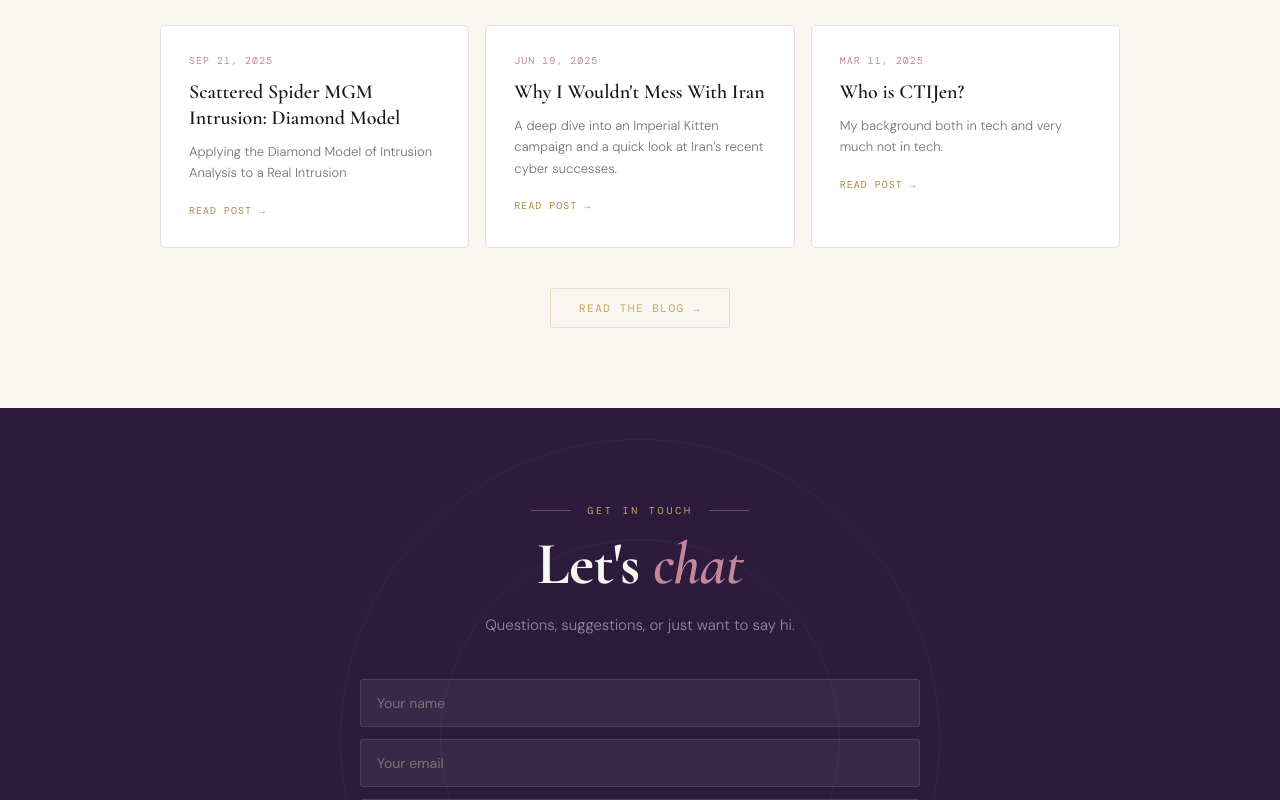
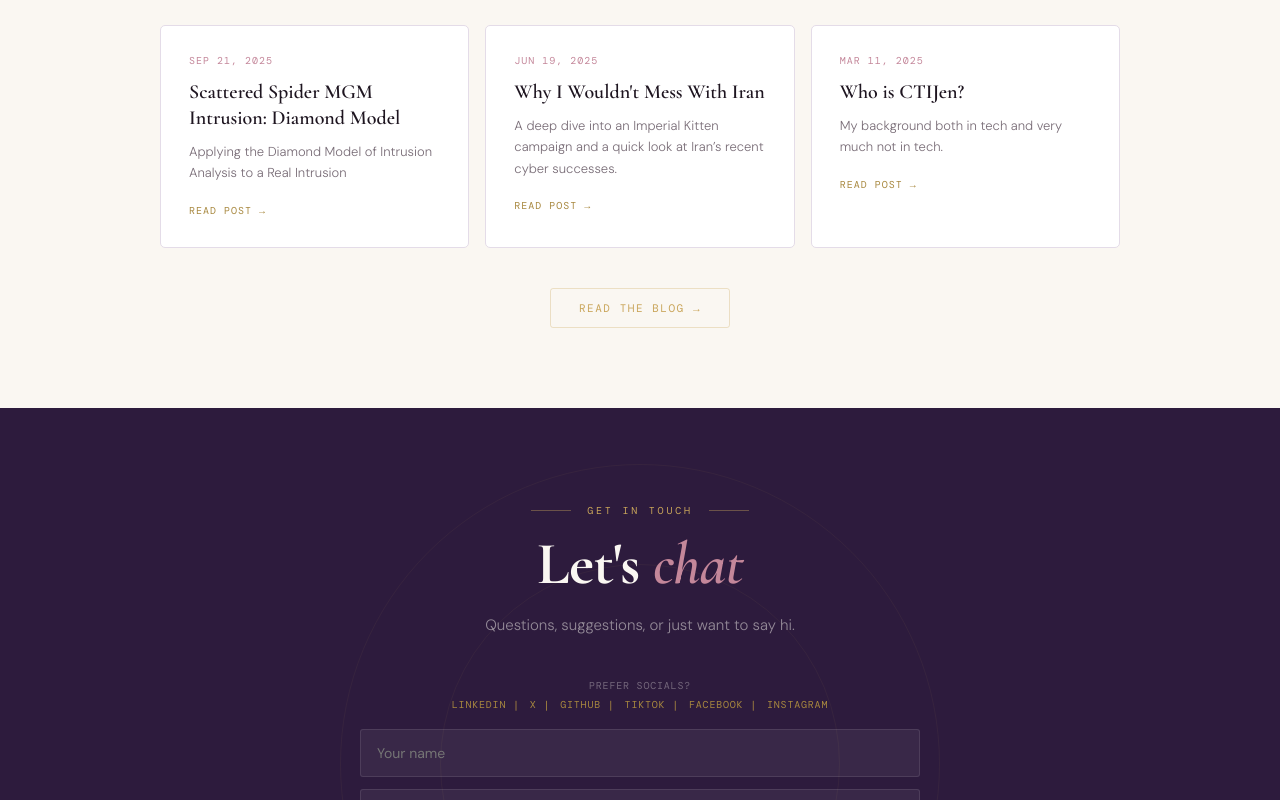
Before and after one commit to CTIJen/ctijen-site, a Next.js app: page / in a window 1280 px wide. Shown: the part 2000-2800 px from the top of the page. Built offline with nearby package versions, Linux system fonts and the light colour scheme.

Commit message:
making links look more clearly like links

```diff
--- a/src/app/certifications/page.tsx
+++ b/src/app/certifications/page.tsx
@@ -37,7 +37,7 @@ export default function CertificationsPage() {
               <div key={i} style={{ background: 'var(--warm-white)', border: '1px solid var(--border)', borderRadius: '5px', padding: '24px', display: 'grid', gridTemplateColumns: '1fr auto', gap: '24px', alignItems: 'start' }}>
                 <div>
                   <div style={{ display: 'flex', alignItems: 'center', gap: '10px', marginBottom: '8px', flexWrap: 'wrap' }}>
-                    <a href={cert.href} target="_blank" rel="noopener noreferrer" style={{ fontFamily: "'Cormorant Garamond', serif", fontSize: '18px', fontWeight: 700, color: 'var(--ink)', textDecoration: 'none' }}>{cert.name}</a>
+                    <a href={cert.href} target="_blank" rel="noopener noreferrer" style={{ fontFamily: "'Cormorant Garamond', serif", fontSize: '18px', fontWeight: 700, color: 'var(--ink)', textDecoration: 'none' }}>{cert.name} ↗</a>
                     {cert.ctiSpecific && <Tag variant="advanced">CTI Cert</Tag>}
                   </div>
                   <p style={{ fontSize: '13px', color: 'var(--mid)', lineHeight: 1.7, fontWeight: 300 }}>{cert.desc}</p>
--- a/src/app/conferences/page.tsx
+++ b/src/app/conferences/page.tsx
@@ -44,7 +44,7 @@ export default function ConferencesPage() {
             onMouseEnter={e => (e.currentTarget as HTMLElement).style.background = '#fff'}
             onMouseLeave={e => (e.currentTarget as HTMLElement).style.background = i % 2 === 0 ? 'var(--cream)' : 'var(--warm-white)'}>
               <div style={{ padding: '20px 24px', borderRight: '1px solid var(--border)' }}>
-                <a href={con.href} target="_blank" rel="noopener noreferrer" style={{ fontFamily: "'Cormorant Garamond', serif", fontSize: '17px', fontWeight: 700, color: 'var(--ink)', textDecoration: 'none', display: 'block', marginBottom: '4px' }}>{con.name}</a>
+                <a href={con.href} target="_blank" rel="noopener noreferrer" style={{ fontFamily: "'Cormorant Garamond', serif", fontSize: '17px', fontWeight: 700, color: 'var(--ink)', textDecoration: 'none', display: 'block', marginBottom: '4px' }}>{con.name} ↗</a>
                 <span style={{ fontFamily: "'DM Mono', monospace", fontSize: '9px', color: 'var(--mid)', letterSpacing: '0.08em' }}>{con.type}</span>
               </div>
               <div style={{ padding: '20px 16px', borderRight: '1px solid var(--border)', display: 'flex', alignItems: 'center' }}>
--- a/src/app/experience/page.tsx
+++ b/src/app/experience/page.tsx
@@ -90,9 +90,6 @@ export default function ExperiencePage() {
         <h1 className="page-hero-title">
           Real-world <em>CTI impact</em>
         </h1>
-        <p className="page-hero-desc">
-          Detailed background for hiring teams, collaborators, and leaders evaluating practical threat intelligence program experience.
-        </p>
         <p
           style={{
             marginTop: '20px',
--- a/src/app/jobs/page.tsx
+++ b/src/app/jobs/page.tsx
@@ -27,7 +27,7 @@ export default function JobsPage() {
           <div style={{ display: 'grid', gridTemplateColumns: 'repeat(auto-fill, minmax(280px, 1fr))', gap: '12px' }}>
             {boards.map((board, i) => (
               <ResourceCard key={i}>
-                <a href={board.href} target="_blank" rel="noopener noreferrer" style={{ fontFamily: "'Cormorant Garamond', serif", fontSize: '18px', fontWeight: 700, color: 'var(--ink)', textDecoration: 'none', display: 'block', marginBottom: '10px' }}>{board.name}</a>
+                <a href={board.href} target="_blank" rel="noopener noreferrer" style={{ fontFamily: "'Cormorant Garamond', serif", fontSize: '18px', fontWeight: 700, color: 'var(--ink)', textDecoration: 'none', display: 'block', marginBottom: '10px' }}>{board.name} ↗</a>
                 <p style={{ fontSize: '13px', color: 'var(--mid)', lineHeight: 1.65, fontWeight: 300 }}>{board.desc}</p>
               </ResourceCard>
             ))}
--- a/src/app/layout.tsx
+++ b/src/app/layout.tsx
@@ -4,7 +4,7 @@ import Nav from '@/components/Nav';
 const socialLinks = [
   {
     label: 'LinkedIn',
-    href: 'https://www.linkedin.com/in/jen-k-3920b2b4/',
+    href: 'https://www.linkedin.com/in/ctijen/',
     icon: (
       <svg viewBox="0 0 24 24" aria-hidden="true">
         <path d="M6.94 8.5v9.56M6.94 5.93a1.2 1.2 0 1 1 0 2.4 1.2 1.2 0 0 1 0-2.4ZM11.67 18.06V8.5h4.2a3.1 3.1 0 0 1 3.1 3.1v6.46M11.67 12.7a3.65 3.65 0 0 1 3.65-3.65" />
@@ -34,10 +34,31 @@ const socialLinks = [
   },
   {
     label: 'Facebook',
-    href: 'https://facebook.com/share/19zDXpmzxw/',
+    href: 'https://facebook.com/ctijen1/',
     icon: (
       <svg viewBox="0 0 24 24" aria-hidden="true">
         <path d="M13.4 20v-7h2.4l.4-3h-2.8V8.4c0-.9.3-1.5 1.6-1.5h1.4V4.2A15.2 15.2 0 0 0 15 4c-2.6 0-4.3 1.6-4.3 4.4V10H8.3v3h2.4v7" />
+      </svg>
+    ),
+  },
+  {
+    label: 'X',
+    href: 'https://x.com/CTIJen_',
+    icon: (
+      <svg viewBox="0 0 24 24" aria-hidden="true">
+        <path d="M5 4.5 19 19.5M19 4.5 5 19.5" />
+      </svg>
+    ),
+  },
+  {
+    label: 'GitHub',
+    href: 'https://github.com/CTIJen',
+    icon: (
+      <svg viewBox="0 0 24 24" aria-hidden="true">
+        <path
+          style={{ fill: 'currentColor', stroke: 'none' }}
+          d="M12 3.6a8.8 8.8 0 0 0-2.8 17.1c.44.08.6-.2.6-.44v-1.52c-2.45.53-2.96-1.04-2.96-1.04-.4-1-.98-1.28-.98-1.28-.8-.55.06-.54.06-.54.9.06 1.37.9 1.37.9.8 1.37 2.1.97 2.62.74.08-.58.31-.97.56-1.2-1.96-.22-4.02-.98-4.02-4.37 0-.97.35-1.76.9-2.38-.1-.22-.4-1.12.08-2.33 0 0 .74-.24 2.42.9a8.5 8.5 0 0 1 4.4 0c1.68-1.14 2.42-.9 2.42-.9.48 1.21.18 2.11.09 2.33.56.62.9 1.4.9 2.38 0 3.4-2.06 4.15-4.03 4.36.32.28.6.82.6 1.66v2.46c0 .24.16.52.61.44A8.8 8.8 0 0 0 12 3.6Z"
+        />
       </svg>
     ),
   },
--- a/src/app/mentorship/page.tsx
+++ b/src/app/mentorship/page.tsx
@@ -23,7 +23,7 @@ export default function MentorshipPage() {
               <div key={i} style={{ background: 'var(--warm-white)', border: '1px solid var(--border)', borderRadius: '5px', padding: '28px' }}>
                 <div style={{ display: 'flex', justifyContent: 'space-between', alignItems: 'flex-start', gap: '16px', marginBottom: '12px' }}>
                   <div>
-                    <a href={org.href} target="_blank" rel="noopener noreferrer" style={{ fontFamily: "'Cormorant Garamond', serif", fontSize: '20px', fontWeight: 700, color: 'var(--ink)', textDecoration: 'none', display: 'block', marginBottom: '4px' }}>{org.name}</a>
+                    <a href={org.href} target="_blank" rel="noopener noreferrer" style={{ fontFamily: "'Cormorant Garamond', serif", fontSize: '20px', fontWeight: 700, color: 'var(--ink)', textDecoration: 'none', display: 'block', marginBottom: '4px' }}>{org.name} ↗</a>
                     <span style={{ fontFamily: "'DM Mono', monospace", fontSize: '10px', color: 'var(--gold-dim)', letterSpacing: '0.06em' }}>{org.format}</span>
                   </div>
                   <Tag variant={org.cost.startsWith('Free') ? 'free' : 'paid'}>{org.cost}</Tag>
--- a/src/app/page.tsx
+++ b/src/app/page.tsx
@@ -462,6 +462,49 @@ export default function Home() {
             Questions, suggestions, or just want to say hi.
           </p>
 
+          <div style={{
+            fontFamily: "'DM Mono', monospace",
+            fontSize: '10px',
+            letterSpacing: '0.08em',
+            textTransform: 'uppercase',
+            color: 'rgba(250,247,242,0.4)',
+            marginBottom: '18px',
+            display: 'flex',
+            flexDirection: 'column',
+            alignItems: 'center',
+            gap: '6px',
+          }}>
+            <span style={{ color: 'rgba(250,247,242,0.35)' }}>Prefer socials?</span>
+            <div style={{
+              display: 'flex',
+              flexWrap: 'wrap',
+              gap: '10px',
+              justifyContent: 'center',
+            }}>
+              {[
+                { label: 'LinkedIn |', href: 'https://www.linkedin.com/in/ctijen/' },
+                { label: 'X |', href: 'https://x.com/CTIJen_' },
+                { label: 'GitHub |', href: 'https://github.com/CTIJen' },
+                { label: 'TikTok |', href: 'https://www.tiktok.com/@ctijen' },
+                { label: 'Facebook |', href: 'https://facebook.com/ctijen1/' },
+                { label: 'Instagram', href: 'https://www.instagram.com/cti_jen/' },
+              ].map((social) => (
+                <a
+                  key={social.label}
+                  href={social.href}
+                  target="_blank"
+                  rel="noopener noreferrer"
+                  style={{
+                    color: 'var(--gold-dim)',
+                    textDecoration: 'none',
+                  }}
+                >
+                  {social.label}
+                </a>
+              ))}
+            </div>
+          </div>
+
           <form
             name="contact"
             method="POST"
--- a/src/app/podcasts/page.tsx
+++ b/src/app/podcasts/page.tsx
@@ -32,7 +32,7 @@ export default function PodcastsPage() {
           <div style={{ display: 'grid', gridTemplateColumns: 'repeat(auto-fill, minmax(320px, 1fr))', gap: '12px', marginBottom: '64px' }}>
             {ctiPodcasts.map((p, i) => (
               <ResourceCard key={i}>
-                <a href={p.href} target="_blank" rel="noopener noreferrer" style={{ fontFamily: "'Cormorant Garamond', serif", fontSize: '18px', fontWeight: 700, color: 'var(--ink)', textDecoration: 'none', display: 'block', marginBottom: '10px' }}>{p.name}</a>
+                <a href={p.href} target="_blank" rel="noopener noreferrer" style={{ fontFamily: "'Cormorant Garamond', serif", fontSize: '18px', fontWeight: 700, color: 'var(--ink)', textDecoration: 'none', display: 'block', marginBottom: '10px' }}>{p.name} ↗</a>
                 <p style={{ fontSize: '13px', color: 'var(--mid)', lineHeight: 1.7, fontWeight: 300 }}>{p.desc}</p>
               </ResourceCard>
             ))}
@@ -41,7 +41,7 @@ export default function PodcastsPage() {
           <div style={{ display: 'grid', gridTemplateColumns: 'repeat(auto-fill, minmax(320px, 1fr))', gap: '12px' }}>
             {generalPodcasts.map((p, i) => (
               <ResourceCard key={i}>
-                <a href={p.href} target="_blank" rel="noopener noreferrer" style={{ fontFamily: "'Cormorant Garamond', serif", fontSize: '18px', fontWeight: 700, color: 'var(--ink)', textDecoration: 'none', display: 'block', marginBottom: '10px' }}>{p.name}</a>
+                <a href={p.href} target="_blank" rel="noopener noreferrer" style={{ fontFamily: "'Cormorant Garamond', serif", fontSize: '18px', fontWeight: 700, color: 'var(--ink)', textDecoration: 'none', display: 'block', marginBottom: '10px' }}>{p.name} ↗</a>
                 <p style={{ fontSize: '13px', color: 'var(--mid)', lineHeight: 1.7, fontWeight: 300 }}>{p.desc}</p>
               </ResourceCard>
             ))}
--- a/src/app/threat-actors/page.tsx
+++ b/src/app/threat-actors/page.tsx
@@ -32,7 +32,7 @@ export default function ThreatActorsPage() {
                   { name: 'CISA Known Exploited Vulnerabilities', href: 'https://www.cisa.gov/known-exploited-vulnerabilities-catalog', desc: 'Not actor-specific, but critical for understanding what threat actors are actively exploiting in the wild.' },
                 ].map((item, i) => (
                   <div key={i} style={{ background: 'var(--warm-white)', border: '1px solid var(--border)', borderRadius: '5px', padding: '20px 24px', display: 'grid', gridTemplateColumns: '200px 1fr', gap: '24px', alignItems: 'center' }}>
-                    <a href={item.href} target="_blank" rel="noopener noreferrer" style={{ fontFamily: "'Cormorant Garamond', serif", fontSize: '17px', fontWeight: 700, color: 'var(--ink)', textDecoration: 'none' }}>{item.name}</a>
+                    <a href={item.href} target="_blank" rel="noopener noreferrer" style={{ fontFamily: "'Cormorant Garamond', serif", fontSize: '17px', fontWeight: 700, color: 'var(--ink)', textDecoration: 'none' }}>{item.name} ↗</a>
                     <p style={{ fontSize: '13px', color: 'var(--mid)', fontWeight: 300, lineHeight: 1.6 }}>{item.desc}</p>
                   </div>
                 ))}
--- a/src/app/tools/page.tsx
+++ b/src/app/tools/page.tsx
@@ -33,7 +33,7 @@ function CapabilityTable({ title, rows }: {
                     style={{ fontWeight: 500, color: 'var(--ink)', textDecoration: 'none', display: 'block', marginBottom: '3px' }}
                     onMouseEnter={e => (e.currentTarget as HTMLElement).style.color = 'var(--dusty-pink-dim)'}
                     onMouseLeave={e => (e.currentTarget as HTMLElement).style.color = 'var(--ink)'}>
-                    {row.name}
+                    {row.name} ↗
                   </a>
                   <span style={{ fontSize: '12px', color: 'var(--mid)', fontWeight: 300 }}>{row.desc}</span>
                 </td>
@@ -76,7 +76,7 @@ export default function ToolsPage() {
             {tips.map((tip, i) => (
               <div key={i} style={{ background: 'var(--warm-white)', border: '1px solid var(--border)', borderRadius: '5px', display: 'grid', gridTemplateColumns: '200px 140px 1fr', overflow: 'hidden' }}>
                 <div style={{ padding: '20px 24px', borderRight: '1px solid var(--border)' }}>
-                  <a href={tip.href} target="_blank" rel="noopener noreferrer" style={{ fontFamily: "'Cormorant Garamond', serif", fontSize: '18px', fontWeight: 700, color: 'var(--ink)', textDecoration: 'none', display: 'block', marginBottom: '6px' }}>{tip.name}</a>
+                  <a href={tip.href} target="_blank" rel="noopener noreferrer" style={{ fontFamily: "'Cormorant Garamond', serif", fontSize: '18px', fontWeight: 700, color: 'var(--ink)', textDecoration: 'none', display: 'block', marginBottom: '6px' }}>{tip.name} ↗</a>
                   <Tag variant="free">{tip.cost}</Tag>
                 </div>
                 <div style={{ padding: '20px 16px', borderRight: '1px solid var(--border)', display: 'flex', alignItems: 'center' }}>
--- a/src/app/trainings/page.tsx
+++ b/src/app/trainings/page.tsx
@@ -37,7 +37,7 @@ export default function TrainingsPage() {
               <ResourceCard key={i}>
                 <div style={{ display: 'flex', justifyContent: 'space-between', alignItems: 'flex-start', marginBottom: '12px', gap: '8px' }}>
                   <a href={t.href} target="_blank" rel="noopener noreferrer" style={{ fontFamily: "'Cormorant Garamond', serif", fontSize: '18px', fontWeight: 700, color: 'var(--ink)', textDecoration: 'none' }}>
-                    {t.name}
+                    {t.name} ↗
                   </a>
                   <div style={{ display: 'flex', flexDirection: 'column', gap: '4px', alignItems: 'flex-end', flexShrink: 0 }}>
                     <Tag variant={t.cost.startsWith('Free') ? 'free' : 'paid'}>{t.cost}</Tag>
--- a/src/components/Nav.tsx
+++ b/src/components/Nav.tsx
@@ -29,7 +29,7 @@ export default function Nav() {
   const socialLinks = [
     {
       label: 'LinkedIn',
-      href: 'https://www.linkedin.com/in/jen-k-3920b2b4/',
+      href: 'https://www.linkedin.com/in/ctijen/',
       icon: (
         <svg viewBox="0 0 24 24" aria-hidden="true" fill="none" stroke="currentColor" strokeWidth="1.8" strokeLinecap="round" strokeLinejoin="round">
           <path d="M6.94 8.5v9.56M6.94 5.93a1.2 1.2 0 1 1 0 2.4 1.2 1.2 0 0 1 0-2.4ZM11.67 18.06V8.5h4.2a3.1 3.1 0 0 1 3.1 3.1v6.46M11.67 12.7a3.65 3.65 0 0 1 3.65-3.65" />
@@ -59,10 +59,31 @@ export default function Nav() {
     },
     {
       label: 'Facebook',
-      href: 'https://facebook.com/share/19zDXpmzxw/',
+      href: 'https://facebook.com/ctijen1/',
       icon: (
         <svg viewBox="0 0 24 24" aria-hidden="true" fill="none" stroke="currentColor" strokeWidth="1.8" strokeLinecap="round" strokeLinejoin="round">
           <path d="M13.4 20v-7h2.4l.4-3h-2.8V8.4c0-.9.3-1.5 1.6-1.5h1.4V4.2A15.2 15.2 0 0 0 15 4c-2.6 0-4.3 1.6-4.3 4.4V10H8.3v3h2.4v7" />
+        </svg>
+      ),
+    },
+    {
+      label: 'X',
+      href: 'https://x.com/CTIJen_',
+      icon: (
+        <svg viewBox="0 0 24 24" aria-hidden="true" fill="none" stroke="currentColor" strokeWidth="1.8" strokeLinecap="round" strokeLinejoin="round">
+          <path d="M5 4.5 19 19.5M19 4.5 5 19.5" />
+        </svg>
+      ),
+    },
+    {
+      label: 'GitHub',
+      href: 'https://github.com/CTIJen',
+      icon: (
+        <svg viewBox="0 0 24 24" aria-hidden="true">
+          <path
+            style={{ fill: 'currentColor', stroke: 'none' }}
+            d="M12 3.6a8.8 8.8 0 0 0-2.8 17.1c.44.08.6-.2.6-.44v-1.52c-2.45.53-2.96-1.04-2.96-1.04-.4-1-.98-1.28-.98-1.28-.8-.55.06-.54.06-.54.9.06 1.37.9 1.37.9.8 1.37 2.1.97 2.62.74.08-.58.31-.97.56-1.2-1.96-.22-4.02-.98-4.02-4.37 0-.97.35-1.76.9-2.38-.1-.22-.4-1.12.08-2.33 0 0 .74-.24 2.42.9a8.5 8.5 0 0 1 4.4 0c1.68-1.14 2.42-.9 2.42-.9.48 1.21.18 2.11.09 2.33.56.62.9 1.4.9 2.38 0 3.4-2.06 4.15-4.03 4.36.32.28.6.82.6 1.66v2.46c0 .24.16.52.61.44A8.8 8.8 0 0 0 12 3.6Z"
+          />
         </svg>
       ),
     },
```
